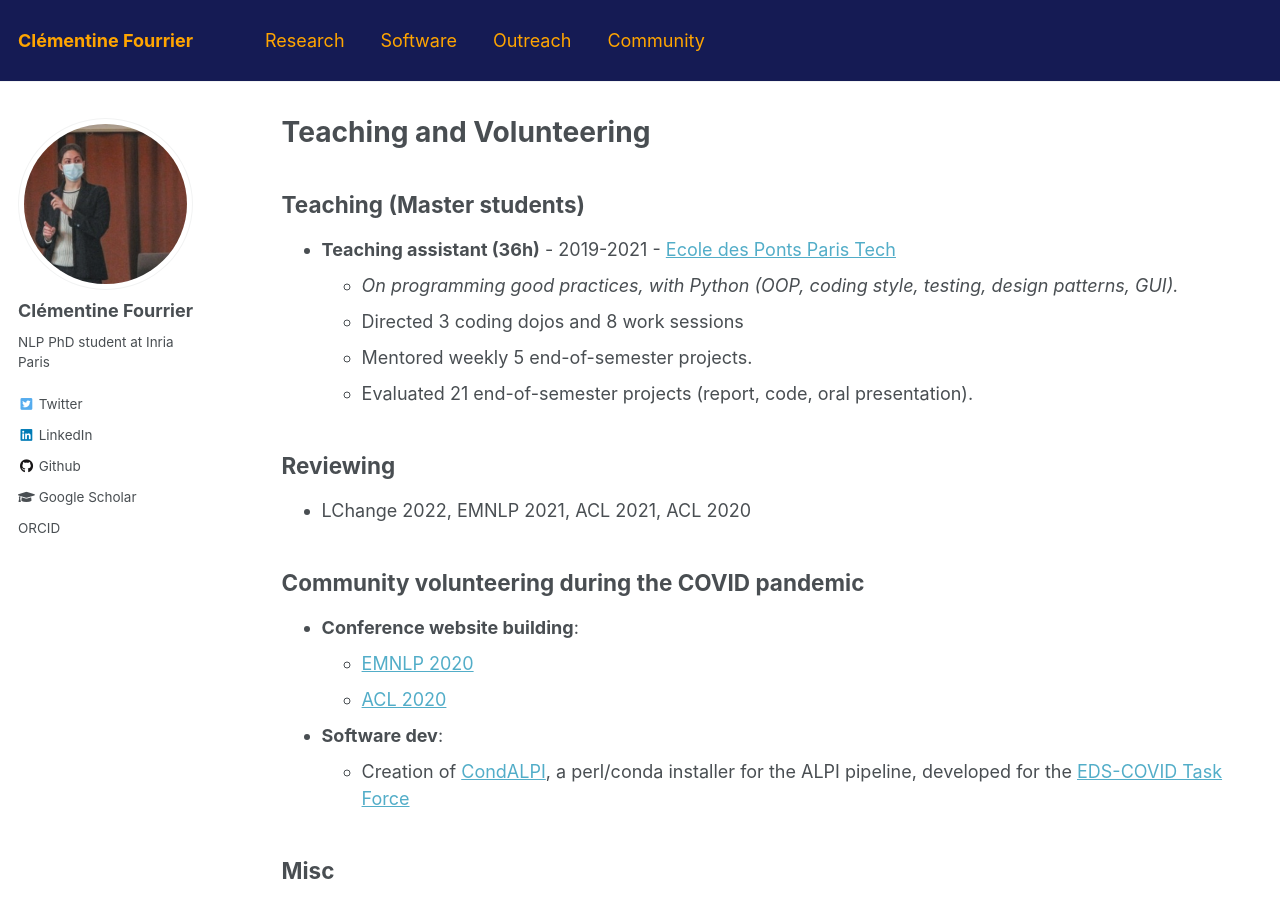
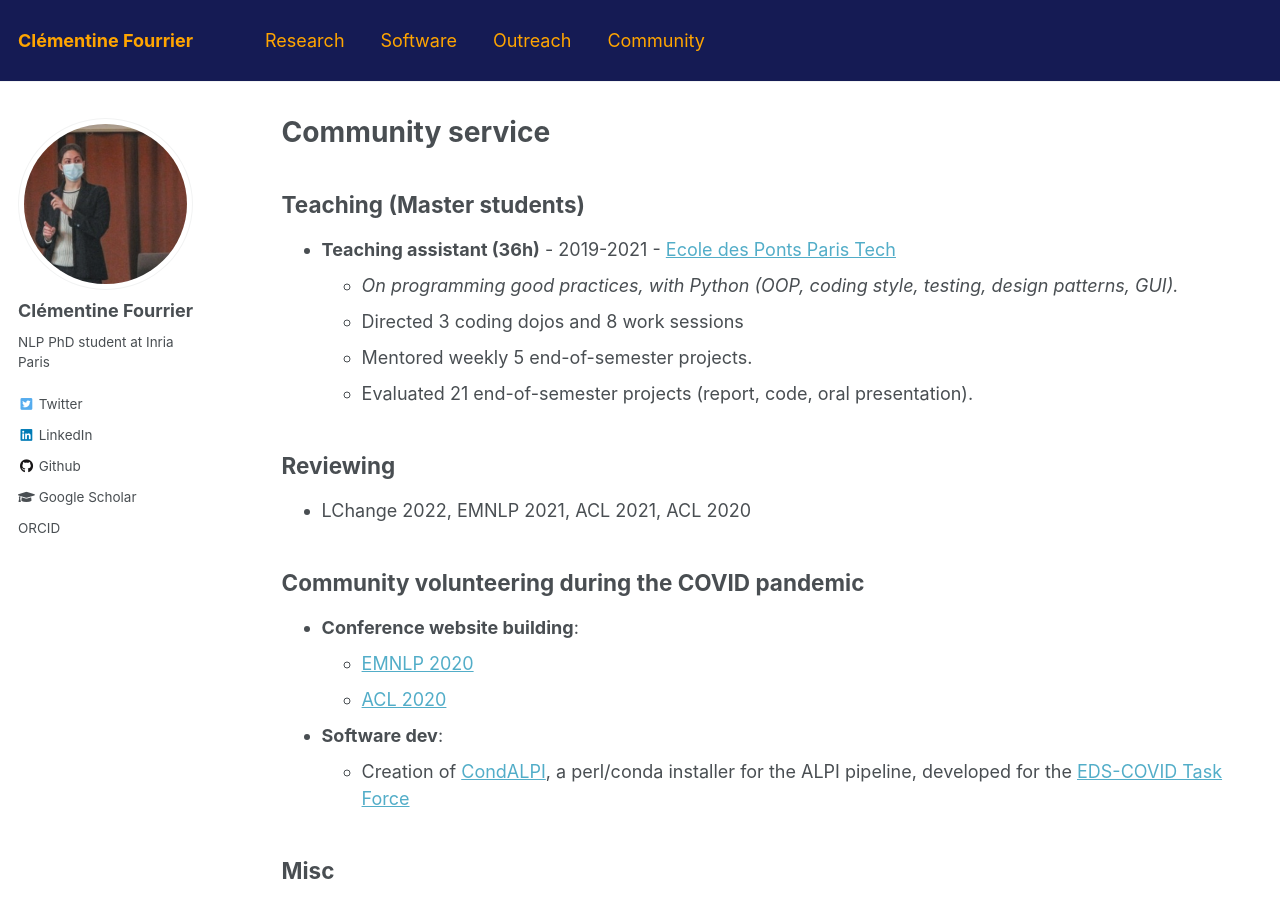
Before and after one commit to clefourrier/clefourrier.github.io, a Jekyll site: the page built from _pages/teaching.md, in a window 1280 px wide and 900 px high. Built offline with Jekyll 4.4.1, drawn with Linux system fonts in a browser that asks for light colours.

Commit message:
Changed teaching

```diff
--- a/_pages/teaching.md
+++ b/_pages/teaching.md
@@ -1,6 +1,6 @@
 ---
 layout: archive
-title: "Teaching and Volunteering"
+title: "Community service"
 permalink: /teaching/
 author_profile: true
 ---
```
